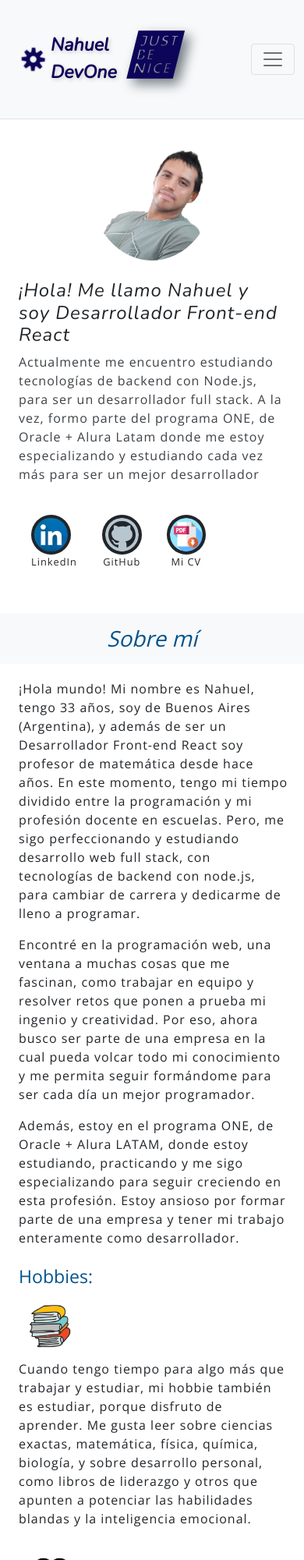
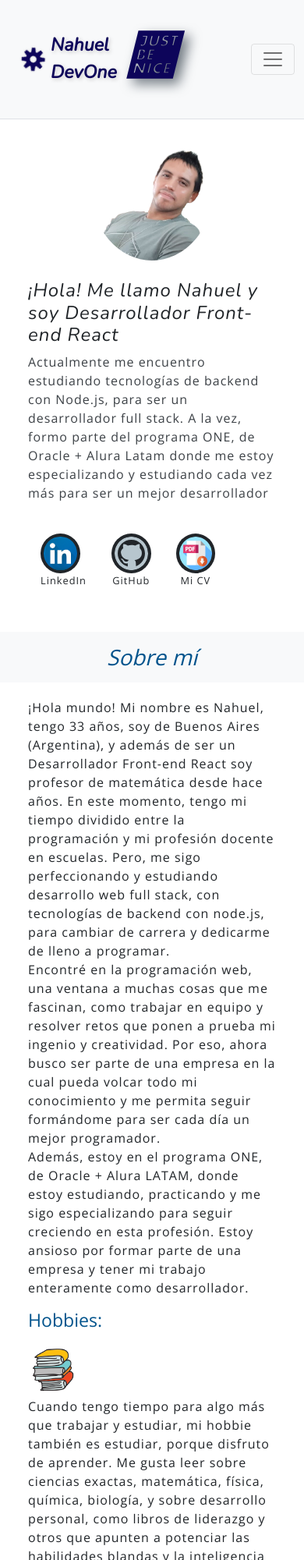
Before and after one commit to nahuel-lopez-dev/portfolio, a plain HTML site: page index.html in a window 390 px wide. Shown: the top 2000 px of the page at 78% size. Drawn offline with nearby package versions, Linux system fonts and the light colour scheme; files whose address does not match are found by name.

Commit message:
colocando container a los contenidos

```diff
--- a/assets/scss/style.scss
+++ b/assets/scss/style.scss
@@ -75,7 +75,7 @@ body {
 }
 //clase para contener elementos al 90% de la pantalla
 .contenedor{
-  max-width: 95%;
+  max-width: 80%;
 }
 /* clases para el header */
 //id para el nav
@@ -240,7 +240,7 @@ body {
 .presentacion{
   color: $colorSiete;
   display: flex;
-  margin: 0 0 0 5rem;
+  // margin: 0 0 0 5rem;
   align-items: center;
   letter-spacing: 1px;
 }
@@ -250,7 +250,6 @@ body {
   font-size: 4.5rem;
   color: $colorUno;
   margin-top: 3rem;
-  text-align: start;
 }
 //clase para el texto de presentación
 .presentacionInfoPrincipal{
@@ -514,6 +513,9 @@ body {
 /* media querys para una mejor adaptación */
 //media query específica
 @media(max-width: 1200px){
+  .presentacion{
+    justify-content: center;
+  }
   .tituloPrincipal{
     font-size: 2.7rem;
     margin-top: 5rem;
@@ -651,9 +653,13 @@ body {
   }
   .resumen{
     font-size: 1rem;
+    margin: 0rem 1.5rem 0rem 1.5rem;
   }
-  .sobreMiTexto{
-    margin-left: 1.5rem;
+  .iconoHobbie{
+    margin: 0rem 1.5rem 0rem 1.5rem;
+  }
+  .habilidades{
+    margin: 1rem 1.5rem 1rem 1.5rem;
   }
   .proyecto {
     width: 85vw;
--- a/index.html
+++ b/index.html
@@ -75,7 +75,8 @@
     <main>
         <!-- Sección de presentación -->
         <section>
-            <div class="presentacion contenedor mb-4">
+            <div class="container">
+                <div class="presentacion mb-4">
                     <!-- Texto de presentación e iconos de redes sociales-->
                     <div class="presentacionInfo stretchRight">
                         <h1 class="tituloPrincipal">¡Hola! Me llamo Nahuel y soy Desarrollador Front-end React</h1>
@@ -105,14 +106,15 @@
                         <p class="nombre">Front-end Developer</p>
                     </div>
                 </div>
+            </div>
         </section>
         <!-- Fin de la sección de presentación-->
 
         <!-- Sección acerca de mí -->
         <section>
             <h2 id="about" class="titulo fs-1 mt-4">Sobre mí</h2>
-            <div class="contenedor sobreMi">
-                <div class="sobreMiTexto">
+            <div class="container sobreMi">
+                <div>
                     <p class="resumen">¡Hola mundo! Mi nombre es Nahuel, tengo 33 años, soy de Buenos Aires (Argentina), y además de ser un Desarrollador Front-end React soy profesor de matemática desde hace años. En este momento, tengo mi tiempo dividido entre la programación y mi profesión docente en escuelas. Pero, me sigo perfeccionando y estudiando desarrollo web full stack, con tecnologías de backend con node.js, para cambiar de carrera y dedicarme de lleno a programar.</p>
                     <p class="resumen">Encontré en la programación web, una ventana a muchas cosas que me fascinan, como trabajar en equipo y resolver retos que ponen a prueba mi ingenio y creatividad. Por eso, ahora busco ser parte de una empresa en la cual pueda volcar todo mi conocimiento y me permita seguir formándome para ser cada día un mejor programador.</p>
                     <p class="resumen">Además, estoy en el programa ONE, de Oracle + Alura LATAM, donde estoy estudiando, practicando y me sigo especializando para seguir creciendo en esta profesión. Estoy ansioso por formar parte de una empresa y tener mi trabajo enteramente como desarrollador.</p>
@@ -141,7 +143,7 @@
         <!-- Sección de skills (habilidades técnicas y blandas)-->
         <section>
             <h2 id="skills" class="titulo fs-1 mt-4">Skills</h2>
-            <div>
+            <div class="container">
                 <h3 class="habilidades fs-4 m-4 mt-5">Technical skills:</h3>
                 <div class="cajaSkills mb-5">
                     <div>
@@ -274,12 +276,8 @@
         <!-- Sección de formación -->
         <section>
             <h2 id="formacion" class="titulo fs-1">Formación</h2>
-            <div class="contenedor sobreMi">
-                <div class="sobreMiTexto">
+            <div class="container">
                 <p class="resumen mt-4 mb-4">Esta es mi formación profesional principal. Sin embargo, cuento con otras certificaciones y estudios que acompañan mis conocimientos en tecnología, como cursos en udemy, entre otros, que siempre me sirven para profundizar en tecnología y complementar las formaciones.</p>
-                </div>
-            </div>
-            <div class="container">
                 <div class="proyectos">
                     <!-- Profesorado de matemática -->
                     <article id="proyectoCoderhouse" class="proyecto trans">
```
Also changed, not shown: assets/css/style.css. Lines whose indentation alone changed are shown as unchanged.
